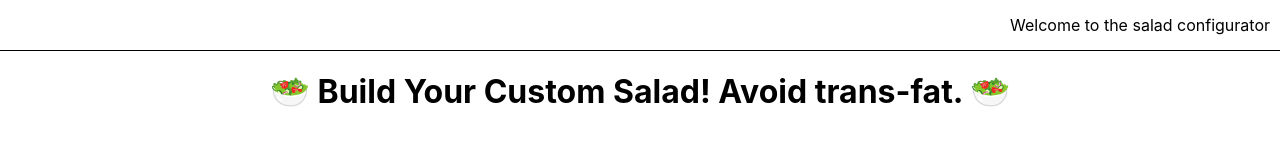
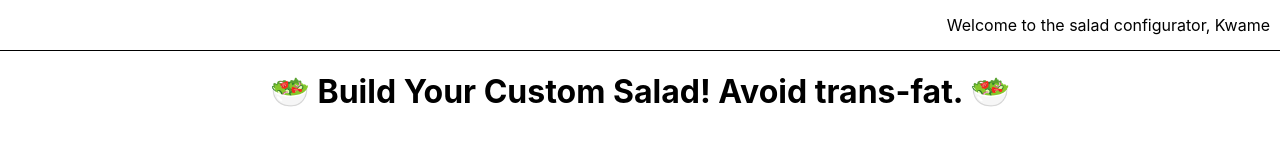
Before and after one commit to NedimRenesalis/Custom-ingredients-salad-configuration-app, a React (Create React App) app in the folder c/: page / in a window 1280 px wide. Shown: the top 160 px of the page. Built offline with nearby package versions, Linux system fonts and the light colour scheme.

Commit message:
useContext

```diff
--- a/c/src/components/Navigation/Navigation.js
+++ b/c/src/components/Navigation/Navigation.js
@@ -1,5 +1,7 @@
-import React from 'react';
+import React, { useContext } from 'react';
 import { createUseStyles } from 'react-jss';
+
+import UserContext from '../User/User';
 
 const useStyles = createUseStyles({
   wrapper: {
@@ -10,10 +12,11 @@ const useStyles = createUseStyles({
 });
 
 export default function Navigation() {
+  const user = useContext(UserContext);
   const classes = useStyles();
   return(
     <div className={classes.wrapper}>
-      Welcome to the salad configurator
+      Welcome to the salad configurator, {user.name}
     </div>
   )
 }
```
